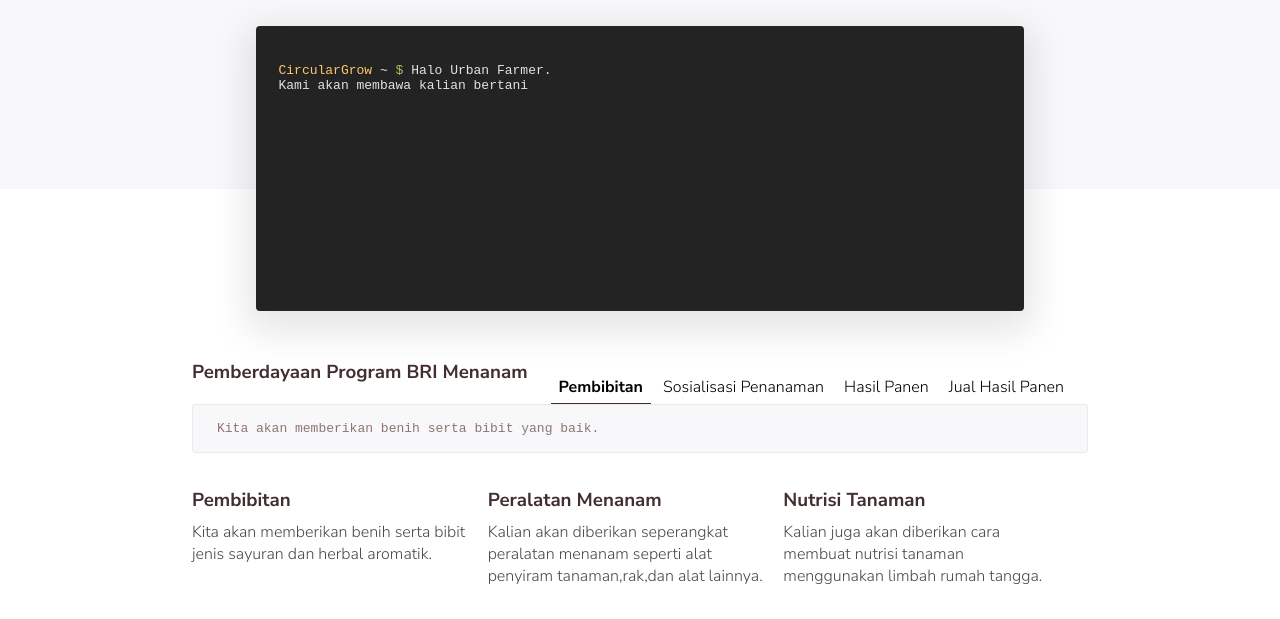
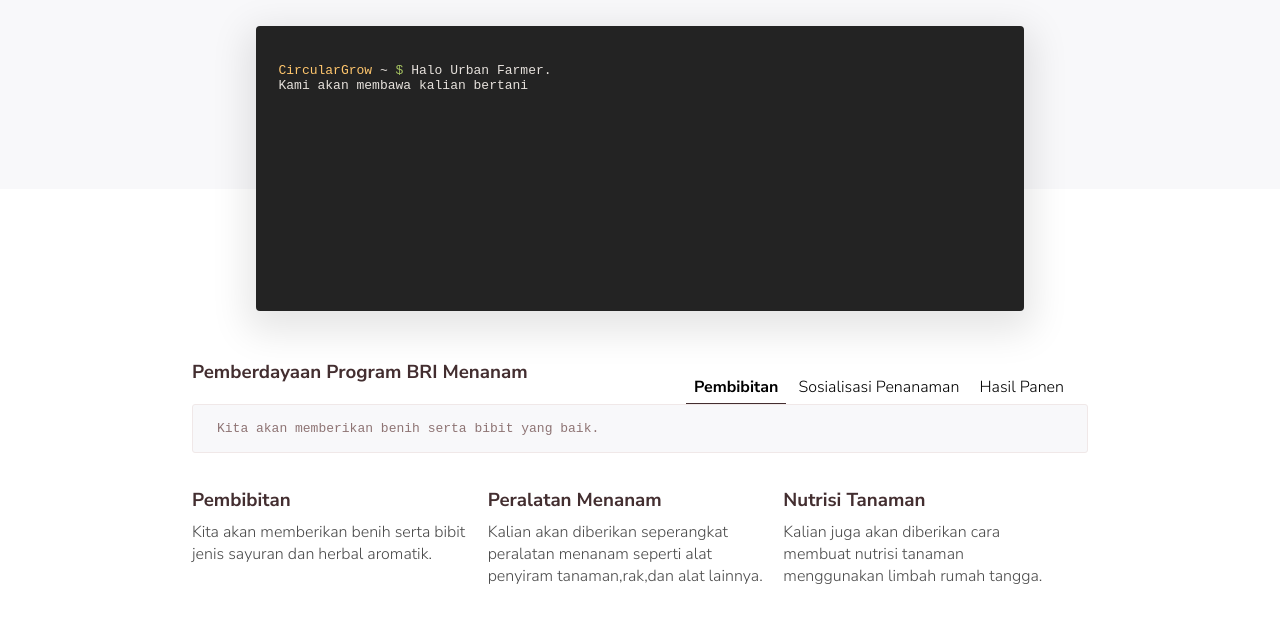
Before and after one commit to circulargrow/brixmenanamxcg, a plain HTML site: page index.html in a window 1280 px wide. Shown: the part 181-800 px from the top of the page. Drawn offline with nearby package versions, Linux system fonts and the light colour scheme.

Commit message:
Update index.html

```diff
--- a/index.html
+++ b/index.html
@@ -39,13 +39,13 @@
             <li class="tab active" data-tab="Pembibitan">Pembibitan</li>
             <li class="tab" data-tab="Sosialisasi_Penanaman">Sosialisasi Penanaman</li>
             <li class="tab" data-tab="Hasil_Panen">Hasil Panen</li>
-			<li class="tab" data-tab="Jual_Hasil_Panen">Jual Hasil Panen</li>
+
           </ul>
           <pre class="nohighlight code">
             <code class="tab__pane active Pembibitan">Kita akan memberikan benih serta bibit yang baik.</code>
             <code class="tab__pane Sosialisasi_Penanaman">Kita akan mengajari cara bertani secara organik.</code>
             <code class="tab__pane Hasil_Panen">Kalian akan menikmati hasil panen untuk kebutuhan sendiri maupun dijual kembali.</code>
-			<code class="tab__pane Jual_Hasil_Panen">Kalian bisa menjual hasil panen ke UMKM atau pasar terdekat.</code>
+
           </pre>
         </div>
       </div>
```
